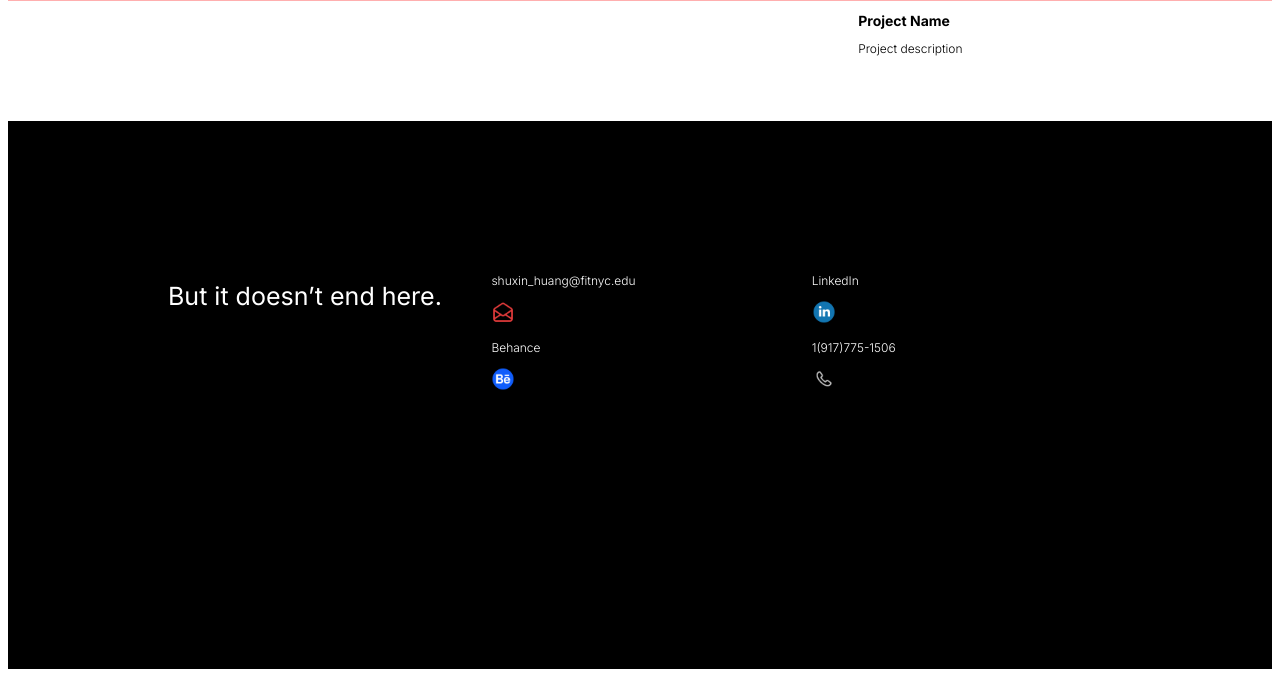
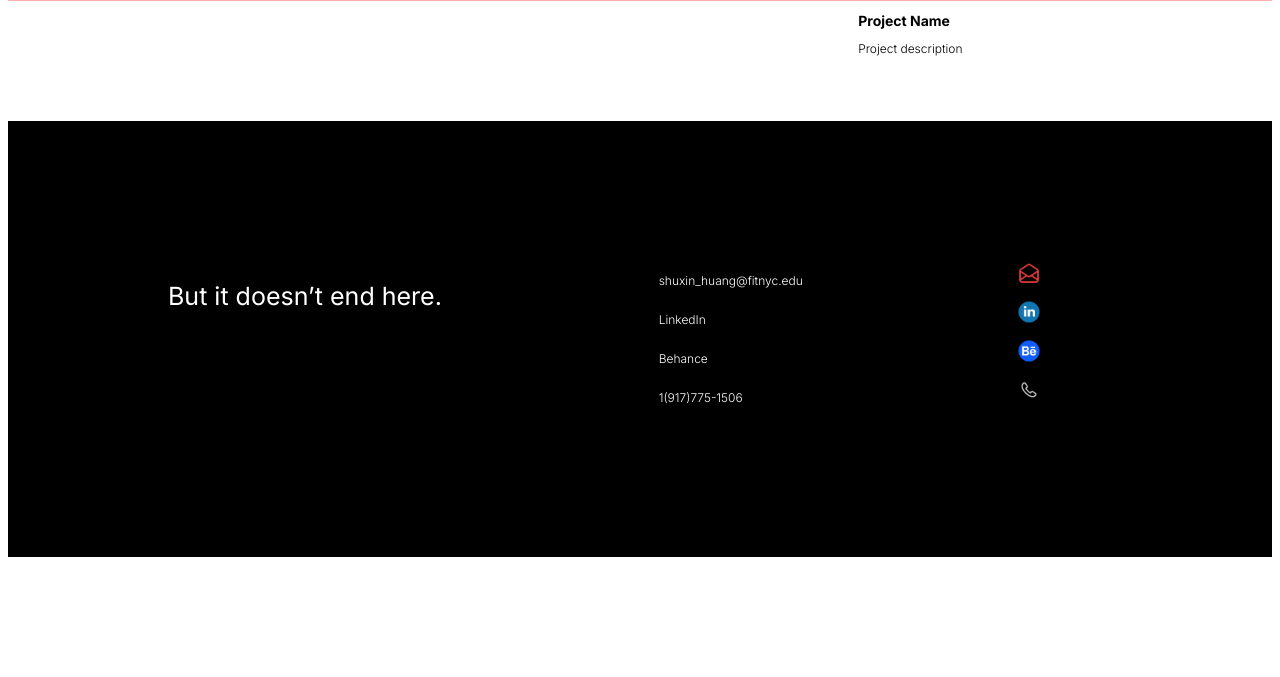
Before and after one commit to rrwrq/UX_UI_HW_17, a plain HTML site: page index.html in a window 1280 px wide. Shown: the part 1388-2065 px from the top of the page. After the commit the page ends 1953 px from the top, so only its background shows below. Drawn offline with Linux system fonts and the light colour scheme.

Commit message:
update footer

```diff
--- a/CSS/style.css
+++ b/CSS/style.css
@@ -137,57 +137,60 @@ footer{
 }
 
 .footerRight{
-    padding-left: 3%;
+    padding-left: 20%;
+    display: grid;
+    grid-template-columns: 1fr;
+    grid-template-rows: 1fr 1fr 1fr 1fr;
+}
+
+.mailText{
     display: grid;
     grid-template-columns: 1fr 1fr;
-    grid-template-rows: 1fr 1fr 1fr 1fr;
-
+    justify-content: end;
 }
 
-.mailTextP{
-    display: inline-block;
-    grid-row: 1/2;
-    grid-column: 1/2;
+.mailImg{
+    padding-left: 30px;
+    justify-content: center;
+    display: grid;
 }
 
-.mailTextImg{
-    margin-bottom: -5px;
-    grid-row: 2/3;
-    grid-column: 1/2;
+.linkedinText{
+    display: grid;
+    grid-template-columns: 1fr 1fr;
+    justify-content: end;
 }
 
 .linkedinTextP{
-    display: inline-block;
-    grid-row: 1/2;
-    grid-column: 2/3;
+    margin-right: 44.46px;
 }
 
 .linkedinTextImg{
-    margin-bottom: -5px;
-    grid-row: 2/3;
-    grid-column: 2/3;
+    padding-left: 30px;
+    justify-content: center;
+    display: grid;
 }
 
-.behanceTextP{
-    display: inline-block;
-    grid-row: 1/2;
-    grid-column: 3/4;
+.behanceText{
+    display: grid;
+    grid-template-columns: 1fr 1fr;
+    justify-content: end;
 }
 
 .behanceTextImg{
-    margin-bottom: -5px;
-    grid-row: 4/5;
-    grid-column: 2/3;
+    padding-left: 30px;
+    justify-content: center;
+    display: grid;
 }
 
-.phoneTextP{
-    display: inline-block;
-    grid-row: 1/2;
-    grid-column: 5/6;
+.phoneText{
+    display: grid;
+    grid-template-columns: 1fr 1fr;
+    justify-content: end;
 }
 
 .phoneTextImg{
-    margin-bottom: -5px;
-    grid-row: 5/6;
-    grid-column: 2/3;
+    padding-left: 30px;
+    justify-content: center;
+    display: grid;
 }
```
